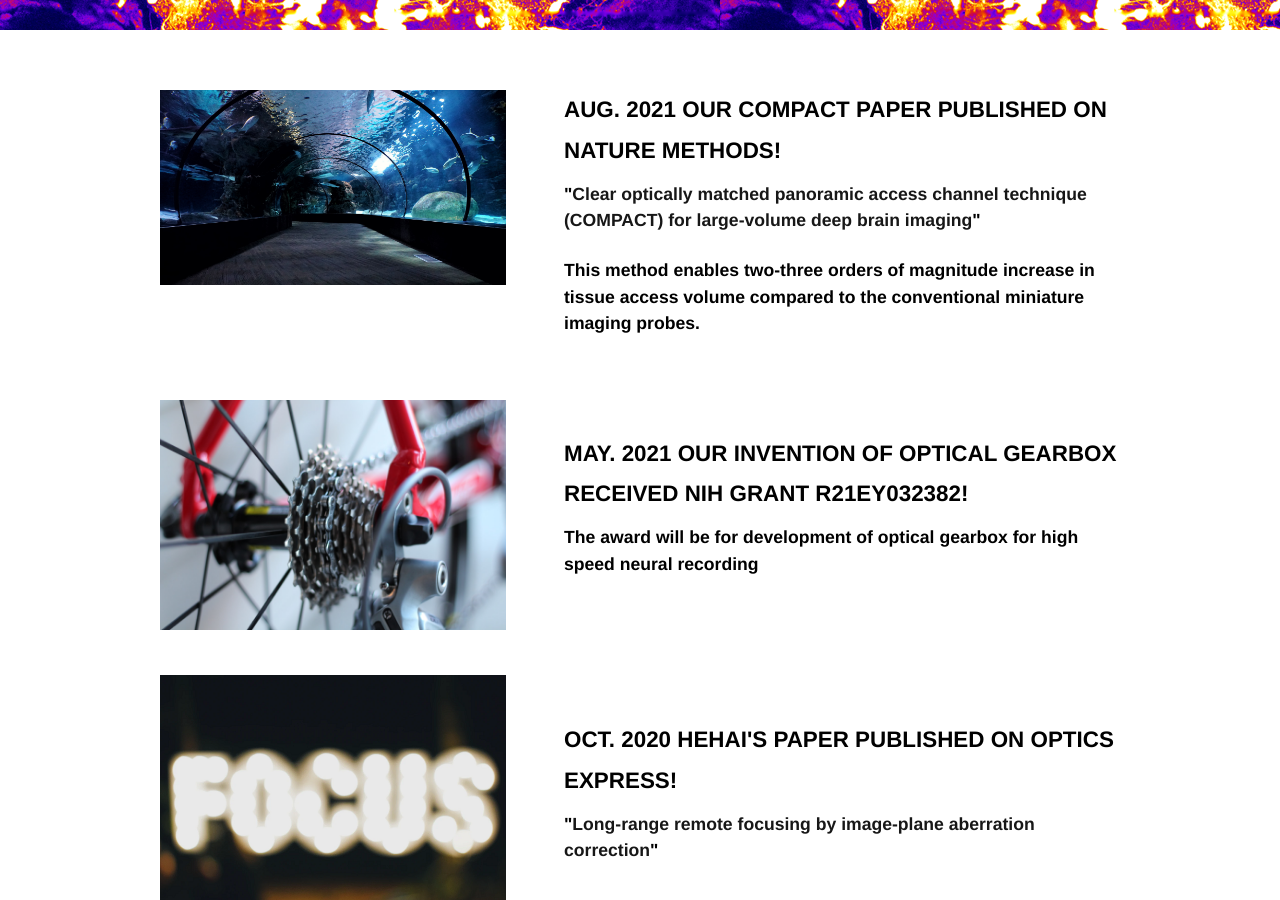
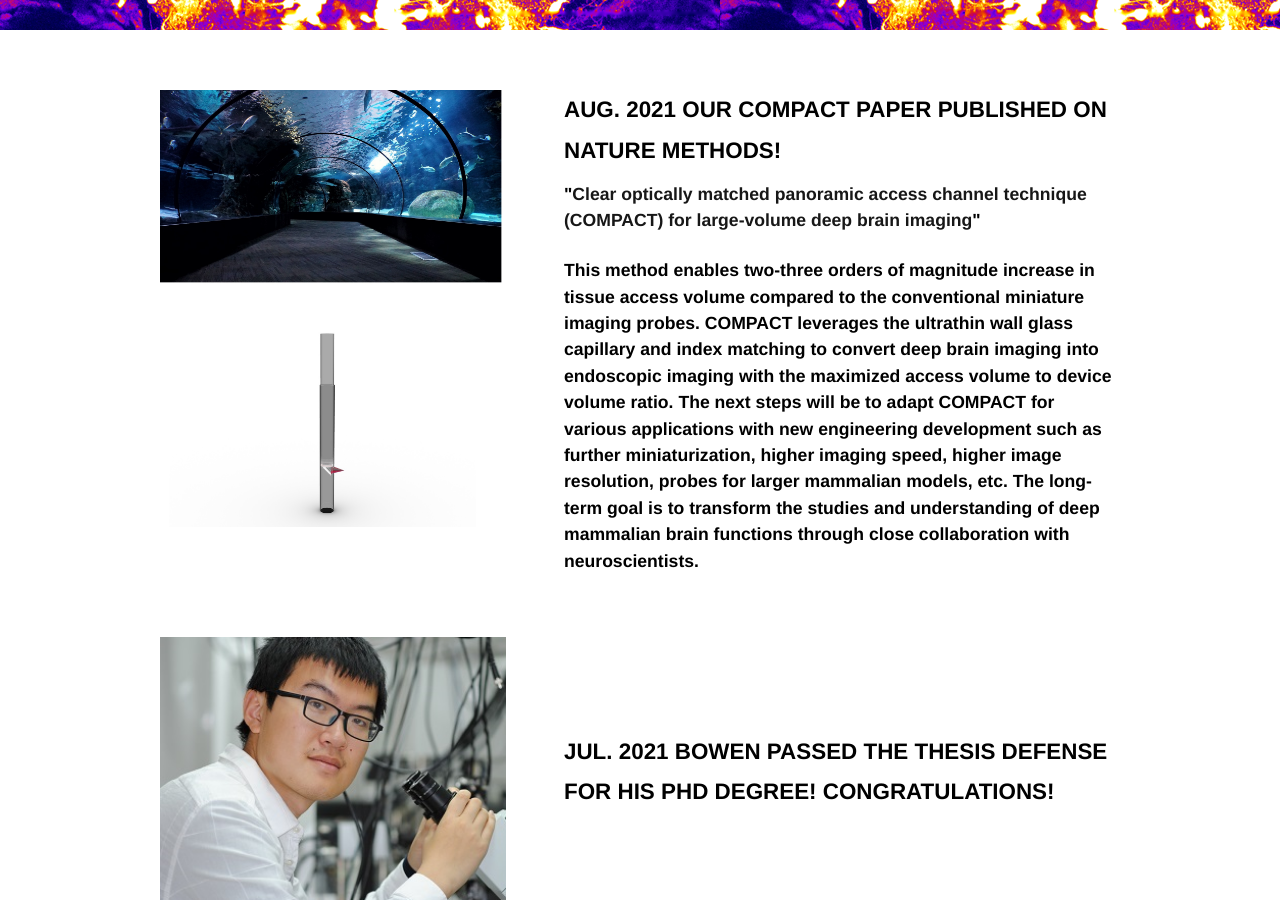
Before and after one commit to mengcuilab/mengcuilab.github.io, a Jekyll site: the page built from news.html, in a window 1280 px wide and 900 px high, scrolled down 604 px. Built offline with Jekyll 4.4.1, drawn with Linux system fonts in a browser that asks for light colours.

Commit message:
update news

```diff
--- a/news.html
+++ b/news.html
@@ -14,7 +14,7 @@ layout: default
 
 	  	<div class="news_wrapper">
 		  	<div class="news_img">
-				<img src="/assets/img/news/2021_bowenpaper.jpg" alt="2021_Nature_Methods">
+				<img src="/assets/img/news/2021_naturemethod_compact.jpg" alt="2021_Nature_Methods">
 			</div>
 
 			<div class="news_txt">
@@ -22,7 +22,22 @@ layout: default
 
 			  <h4>"<a href="https://www.nature.com/articles/s41592-021-01230-3">Clear optically matched panoramic access channel technique (COMPACT) for large-volume deep brain imaging</a>"</h4>
 
-		          <h4>This method enables two-three orders of magnitude increase in tissue access volume compared to the conventional miniature imaging probes. </h4> 			</div>
+		          <h4>This method enables two-three orders of magnitude increase in tissue access volume compared to the conventional miniature imaging probes. COMPACT leverages the ultrathin wall glass capillary and index matching to convert deep brain imaging into endoscopic imaging with the maximized access volume to device volume ratio. The next steps will be to adapt COMPACT for various applications with new engineering development such as further miniaturization, higher imaging speed, higher image resolution, probes for larger mammalian models, etc. The long-term goal is to transform the studies and understanding of deep mammalian brain functions through close collaboration with neuroscientists. </h4>
+
+                       </div>
+
+		</div>
+
+
+	  	<div class="news_wrapper">
+		  	<div class="news_img">
+				<img src="/assets/img/news/2016_weibowen.jpg" alt="2021_Bowen_Defense">
+			</div>
+
+			<div class="news_txt">
+			  <h2> JUL. 2021 BOWEN PASSED THE THESIS DEFENSE FOR HIS PHD DEGREE! CONGRATULATIONS!</h2>
+
+                       </div>
 
 		</div>
 
```
Also changed, not shown: assets/img/news/2021_naturemethod_compact.jpg (added).
